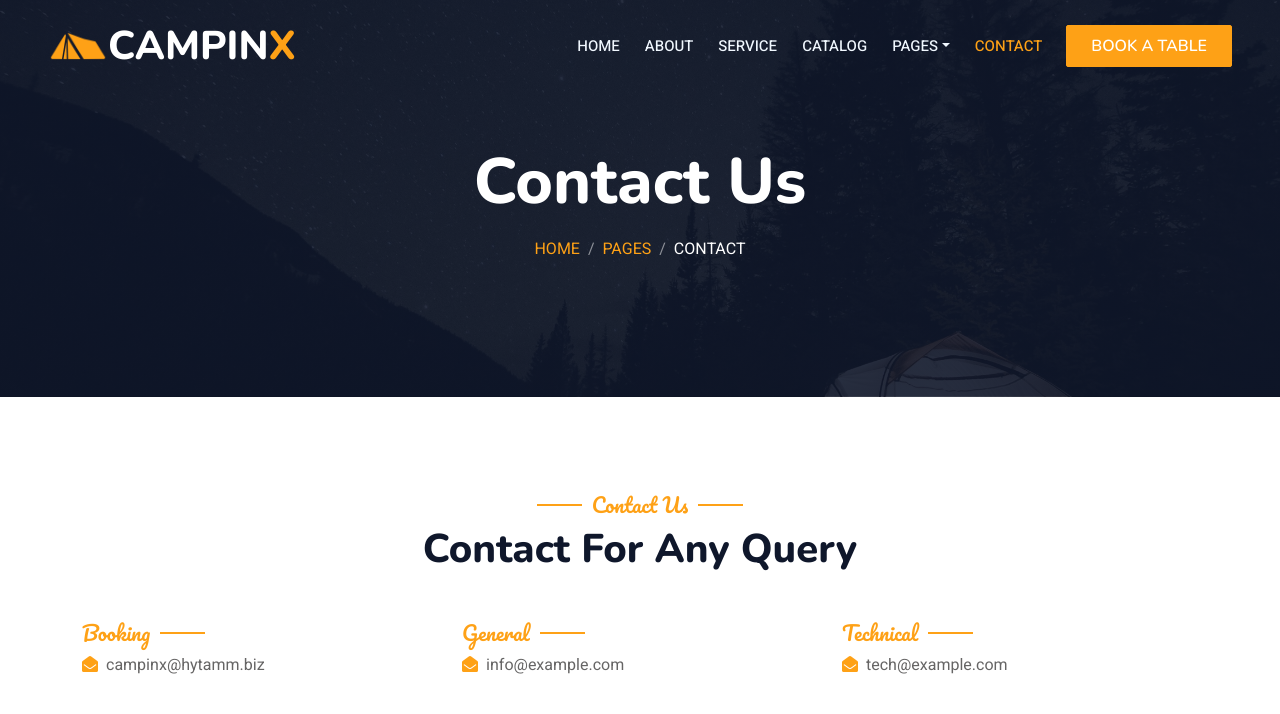
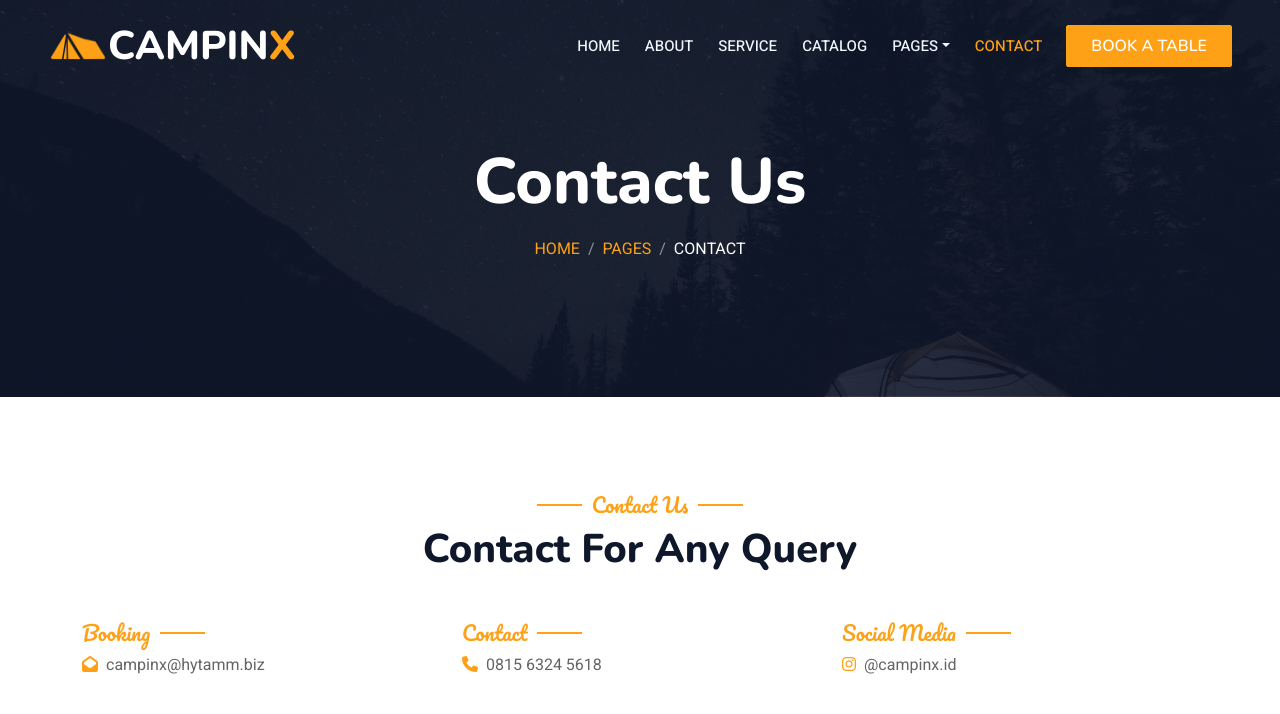
Before and after one commit to Lynch02/CAMPX, a plain HTML site: page contact.html in a window 1280 px wide. Shown: the top 714 px of the page. Drawn offline with nearby package versions, Linux system fonts and the light colour scheme; grey boxes are pictures that could not be loaded.

Commit message:
Update 3.1.1

```diff
--- a/contact.html
+++ b/contact.html
@@ -163,22 +163,20 @@
                   <h5
                     class="section-title ff-secondary fw-normal text-start text-primary"
                   >
-                    General
+                    Contact
                   </h5>
                   <p>
-                    <i class="fa fa-envelope-open text-primary me-2"></i
-                    >info@example.com
+                    <i class="fa fa-phone text-primary me-2"></i>0815 6324 5618
                   </p>
                 </div>
                 <div class="col-md-4">
                   <h5
                     class="section-title ff-secondary fw-normal text-start text-primary"
                   >
-                    Technical
+                    Social Media
                   </h5>
                   <p>
-                    <i class="fa fa-envelope-open text-primary me-2"></i
-                    >tech@example.com
+                    <i class="fa fa-instagram text-primary me-2"></i>@campinx.id
                   </p>
                 </div>
               </div>
@@ -386,6 +384,10 @@
     <script src="lib/tempusdominus/js/moment.min.js"></script>
     <script src="lib/tempusdominus/js/moment-timezone.min.js"></script>
     <script src="lib/tempusdominus/js/tempusdominus-bootstrap-4.min.js"></script>
+    <script
+      src="https://kit.fontawesome.com/618a6b49c4.js"
+      crossorigin="anonymous"
+    ></script>
 
     <!-- Template Javascript -->
     <script src="js/main.js"></script>
```
Also changed, not shown: img/team/gendul (2).jpg (deleted), img/team/gendul.jpeg (deleted), img/team/gendul.jpg.
